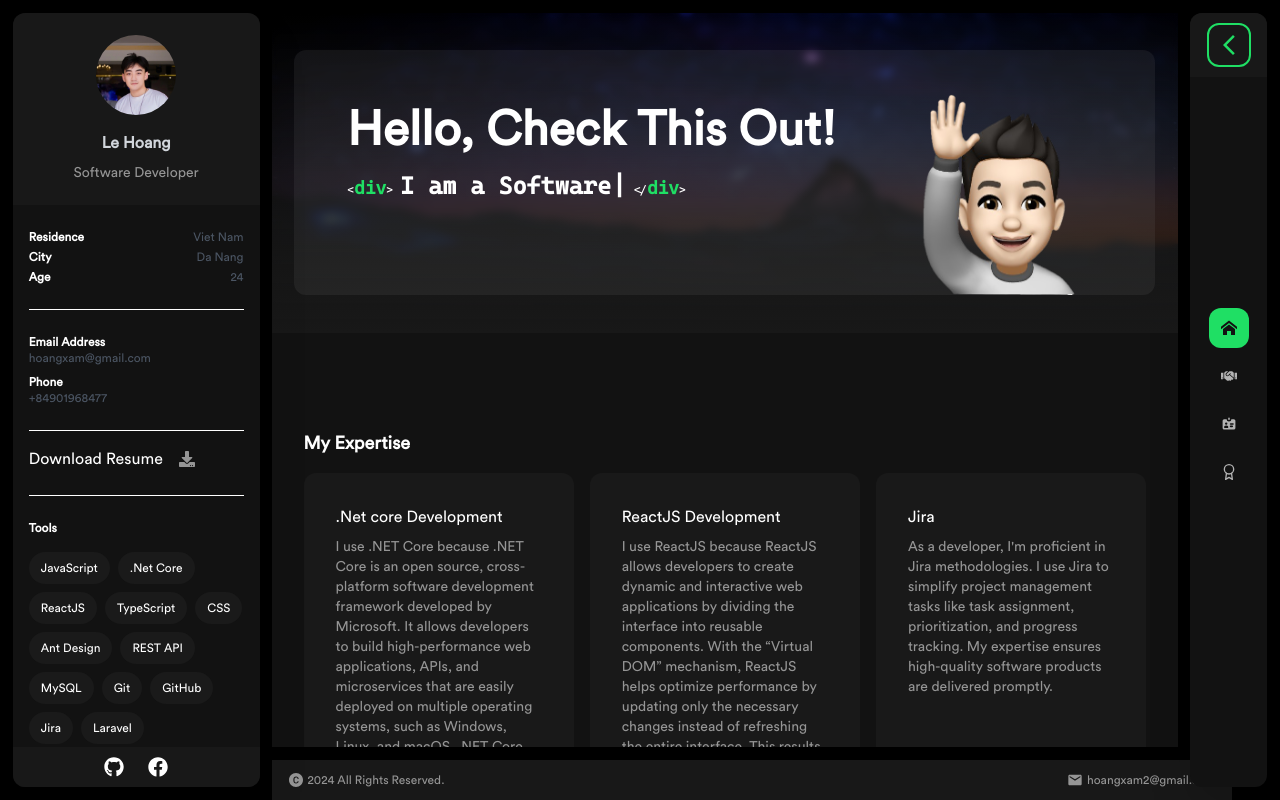
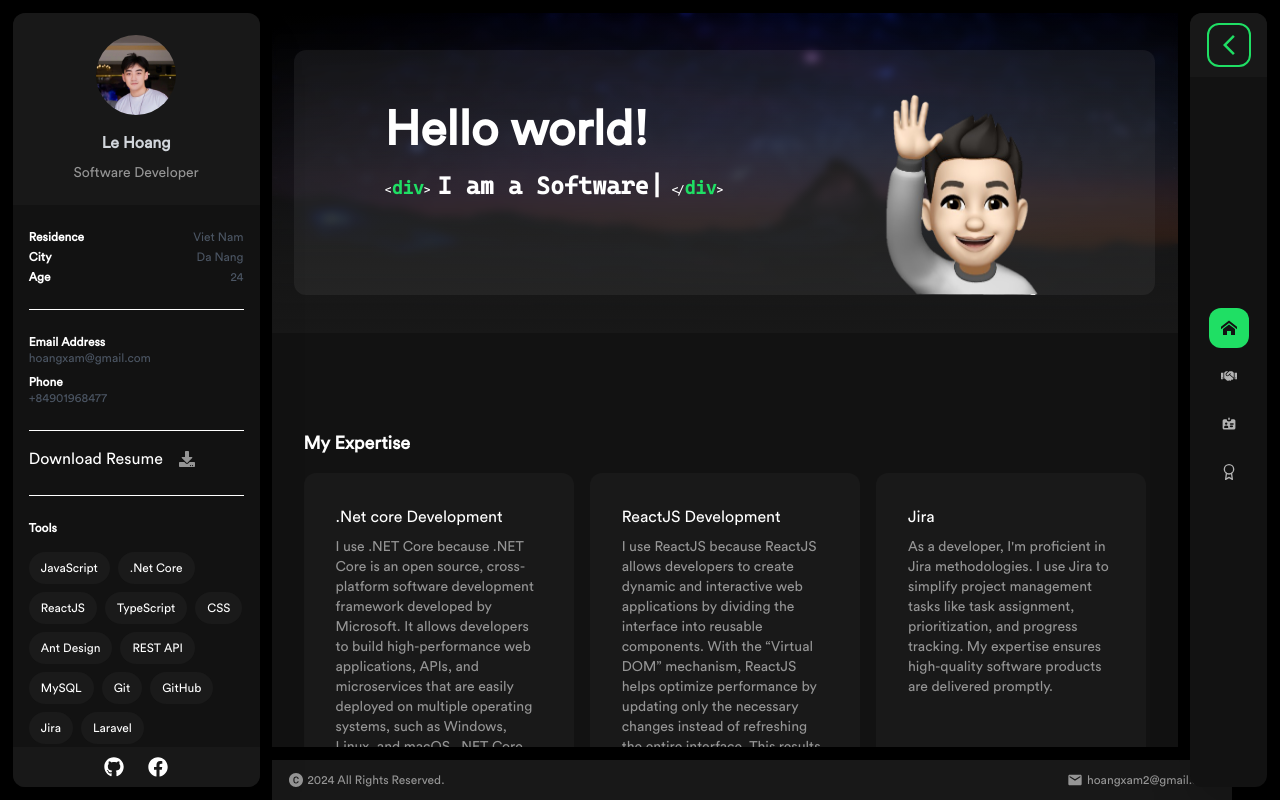
Before and after one commit to hoanglee217/HCD-PORTFOLIO, a Next.js app: page / in a window 1280 px wide. Built offline with nearby package versions, Linux system fonts and the light colour scheme.

Commit message:
update banner greeting text to "Hello world!"

```diff
--- a/components/HomeComponents/Banner.jsx
+++ b/components/HomeComponents/Banner.jsx
@@ -10,7 +10,7 @@
                     <div className="flex items-center md:items-center md:justify-around">
                         <div className="">
                             <div className="">
-                                <h1 className="text-3xl sm:text-4xl xl:text-5xl text-Snow font-bold">Hello, Check This Out!</h1>
+                                <h1 className="text-3xl sm:text-4xl xl:text-5xl text-Snow font-bold">Hello world!</h1>
                             </div>
                             <div className="">
                                 <div className=" py-4 font-cascadia-normal text-Snow pb-4 text-xs h-20 lg:h-auto">
```
